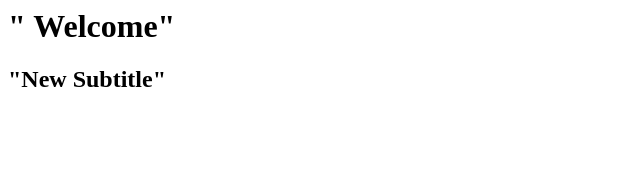
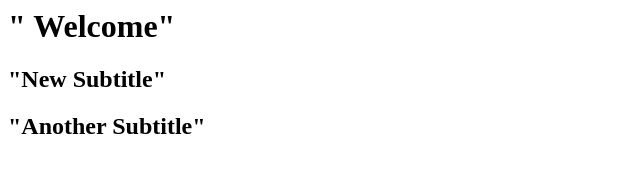
Before and after one commit to MiKhaline/GitTraining, a plain HTML site: page index.html in a window 1280 px wide. Shown: the whole page, without its empty margins (0-640 px from the left). Drawn offline with Linux system fonts and the light colour scheme.

Commit message:
Update index.html

```diff
--- a/index.html
+++ b/index.html
@@ -2,5 +2,6 @@
   <body>
     <h1> " Welcome"</h1>
     <h2> "New Subtitle" </h2>
+    <h2> "Another Subtitle" </h2>
   </body>
 </html>
```
